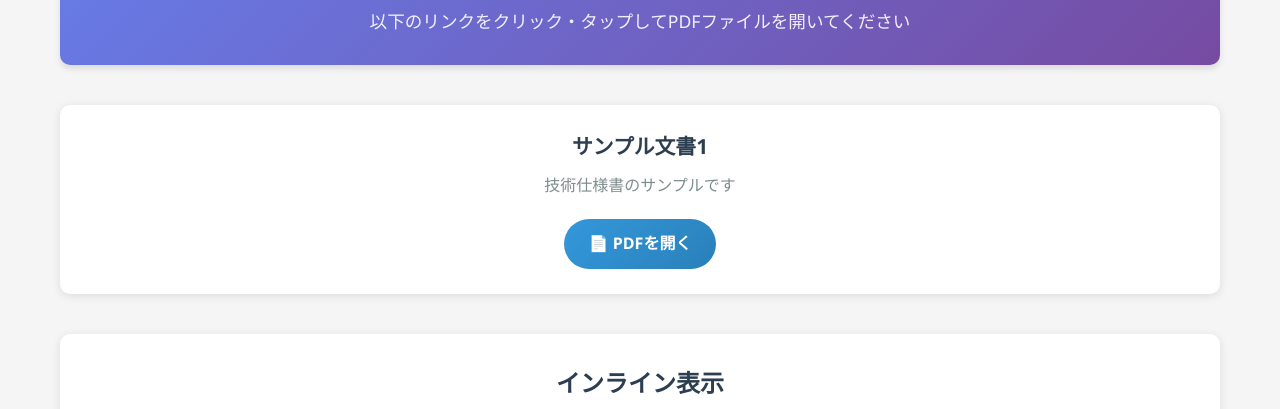
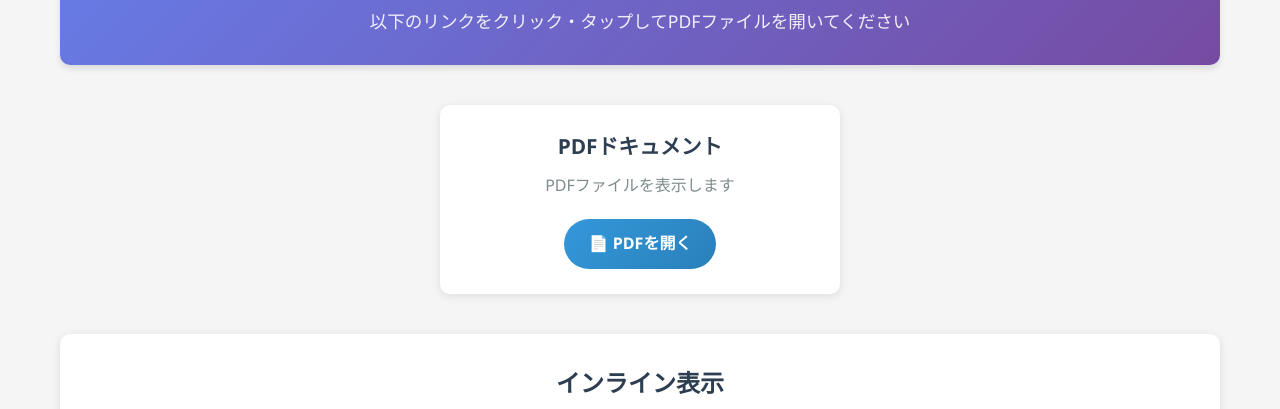
Before and after one commit to fujimoritakasi/test_sample, a plain HTML site: page index.html in a window 1280 px wide. Shown: the part 117-526 px from the top of the page. Drawn offline with Linux system fonts and the light colour scheme.

Commit message:
pdfファイルを直接開くように変更した

```diff
--- a/index.html
+++ b/index.html
@@ -15,11 +15,10 @@
 
         <main>
             <div class="pdf-links">
-                <!-- 実際のPDF URLに置き換えてください -->
                 <div class="pdf-item">
-                    <h3>サンプル文書1</h3>
-                    <p>技術仕様書のサンプルです</p>
-                    <a href="https://bbcorepublicsadev.blob.core.windows.net/stub/pdf_test.pdf" target="_blank" class="pdf-link">
+                    <h3>PDFドキュメント</h3>
+                    <p>PDFファイルを表示します</p>
+                    <a href="pdf_test.pdf" target="_blank" class="pdf-link">
                         📄 PDFを開く
                     </a>
                 </div>
@@ -29,10 +28,9 @@
             <div class="inline-pdf">
                 <h2>インライン表示</h2>
                 <p>ブラウザ内でPDFを直接表示</p>
-                <!-- 実際のPDF URLに置き換えてください -->
-                <iframe src="https://example.com/documents/sample1.pdf" width="100%" height="600px" class="pdf-iframe">
+                <iframe src="pdf_test.pdf" width="100%" height="600px" class="pdf-iframe">
                     お使いのブラウザはPDFの表示をサポートしていません。
-                    <a href="https://bbcorepublicsadev.blob.core.windows.net/stub/pdf_test.pdf">こちらからPDFをダウンロードしてください</a>
+                    <a href="pdf_test.pdf">こちらからPDFをダウンロードしてください</a>
                 </iframe>
             </div>
         </main>
--- a/style.css
+++ b/style.css
@@ -41,9 +41,8 @@ header p {
 
 /* PDF links section */
 .pdf-links {
-    display: grid;
-    grid-template-columns: repeat(auto-fit, minmax(300px, 1fr));
-    gap: 20px;
+    display: flex;
+    justify-content: center;
     margin-bottom: 40px;
 }
 
@@ -54,6 +53,8 @@ header p {
     box-shadow: 0 2px 10px rgba(0, 0, 0, 0.1);
     text-align: center;
     transition: transform 0.3s ease, box-shadow 0.3s ease;
+    max-width: 400px;
+    width: 100%;
 }
 
 .pdf-item:hover {
```
Also changed, not shown: PDF_配置ガイド.txt (added), 2 other files.
